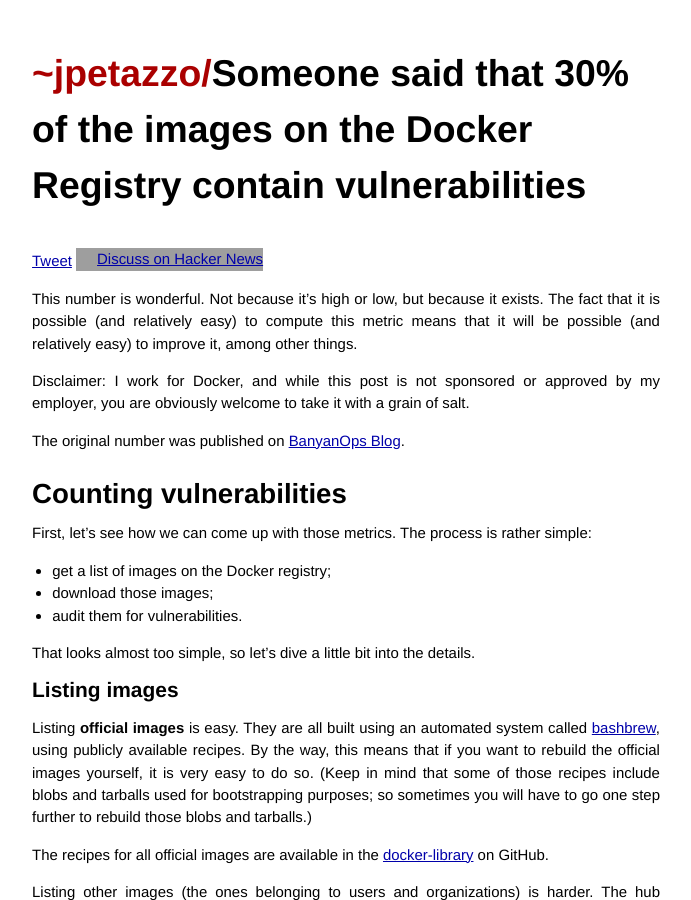
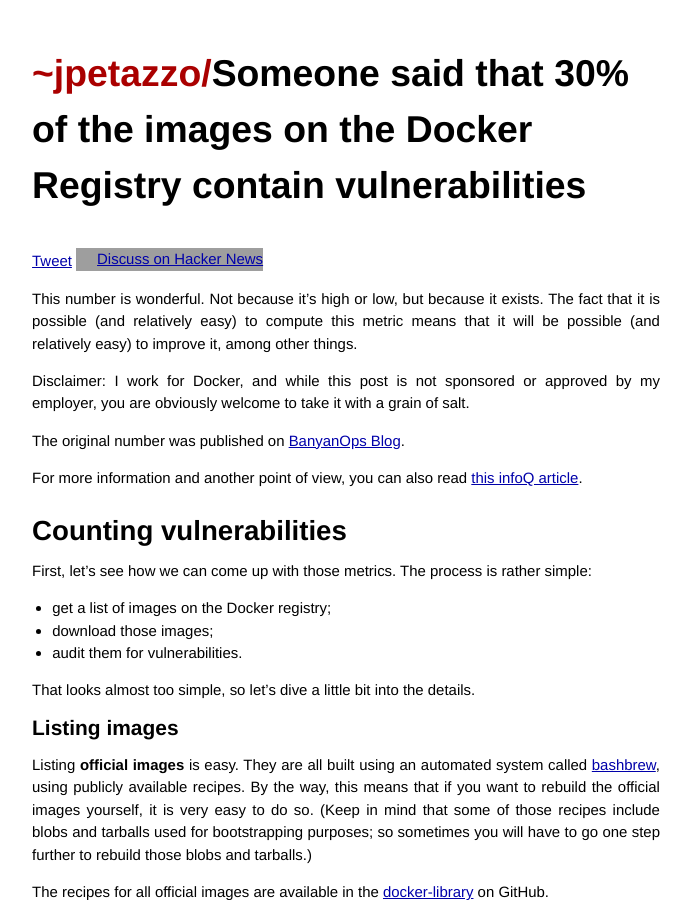
Before and after one commit to jpetazzo/jpetazzo.github.io, a Jekyll site: the page built from _posts/2015-05-27-docker-images-vulnerabilities.markdown, in a window 1280 px wide and 900 px high. Shown: the whole window, without its empty margins (294-985 px from the left). Built offline with Jekyll 4.4.1, drawn with Linux system fonts in a browser that asks for light colours; Markdown is read by kramdown in place of the engine named in the settings; comment, search, counter and statistics services are not loaded; grey boxes are pictures that could not be loaded.

Commit message:
add @cpswan article

```diff
--- a/_posts/2015-05-27-docker-images-vulnerabilities.markdown
+++ b/_posts/2015-05-27-docker-images-vulnerabilities.markdown
@@ -13,6 +13,9 @@
 grain of salt.
 
 The original number was published on [BanyanOps Blog].
+
+For more information and another point of view, you can also read
+[this infoQ article](http://www.infoq.com/news/2015/05/Docker-Image-Vulnerabilities).
 
 
 ## Counting vulnerabilities
```
